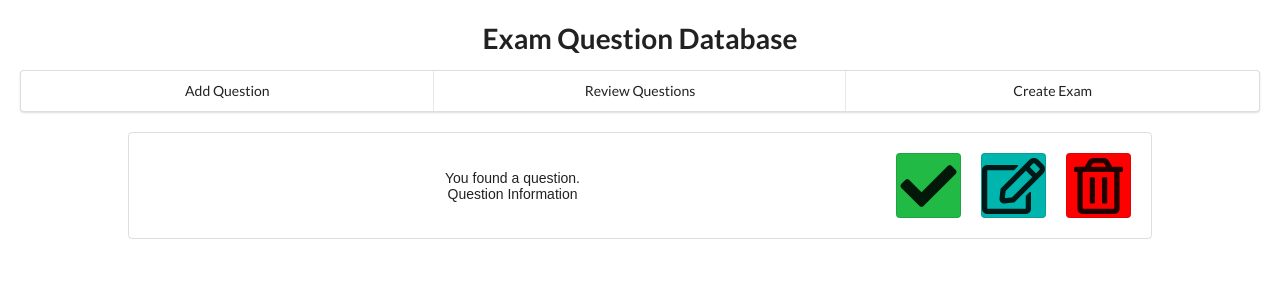
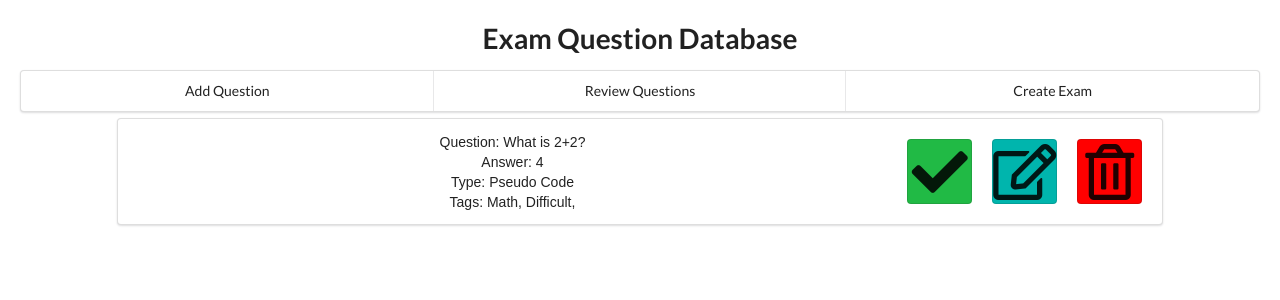
Before and after one commit to rit-sse/mentoring-tools, a React (Create React App) app: page /review in a window 1280 px wide. Shown: the top 300 px of the page. Built offline with nearby package versions, Linux system fonts and the light colour scheme; the HTML template or start-up script is replaced by a standard one.

Commit message:
Add static state for testing display

```diff
--- a/src/components/question_review.jsx
+++ b/src/components/question_review.jsx
@@ -1,16 +1,30 @@
 import React, { Component } from 'react';
 
 class QuestionReview extends Component{
+    state = {
+        question: "What is 2+2?",
+        answer: "4",
+        type: "Pseudo Code",
+        tags: ["Math", "Difficult"]
+    };
+
     render(){
         return(
-            <div className='ui steps' style={{width: '80%', padding: '10px'}}>
+            <div className='ui centered grid'>
+                <div className='ui segment centered' style={{width: '80%', padding: '10px'}}>
                     <div style={{display: 'flex', width: '100%'}}>
                         <div style={{flex: '1', alignSelf: 'center'}}>
                             <div>
-                            You found a question.
+                                Question: {this.state.question}
                             </div>
                             <div>
-                            Question Information
+                                Answer: {this.state.answer}
+                            </div>
+                            <div>
+                                Type: {this.state.type}
+                            </div>
+                            <div>
+        Tags: {[...this.state.tags].map((x, i) => x + ', ' )}
                             </div>
                         </div>
                         <div className='options' style={{flex: '0 0 auto'}}>
@@ -26,6 +40,7 @@ class QuestionReview extends Component{
                         </div>
                     </div>
                 </div>
+            </div>
         )
     }
 }
```
Lines whose indentation alone changed are shown as unchanged.
